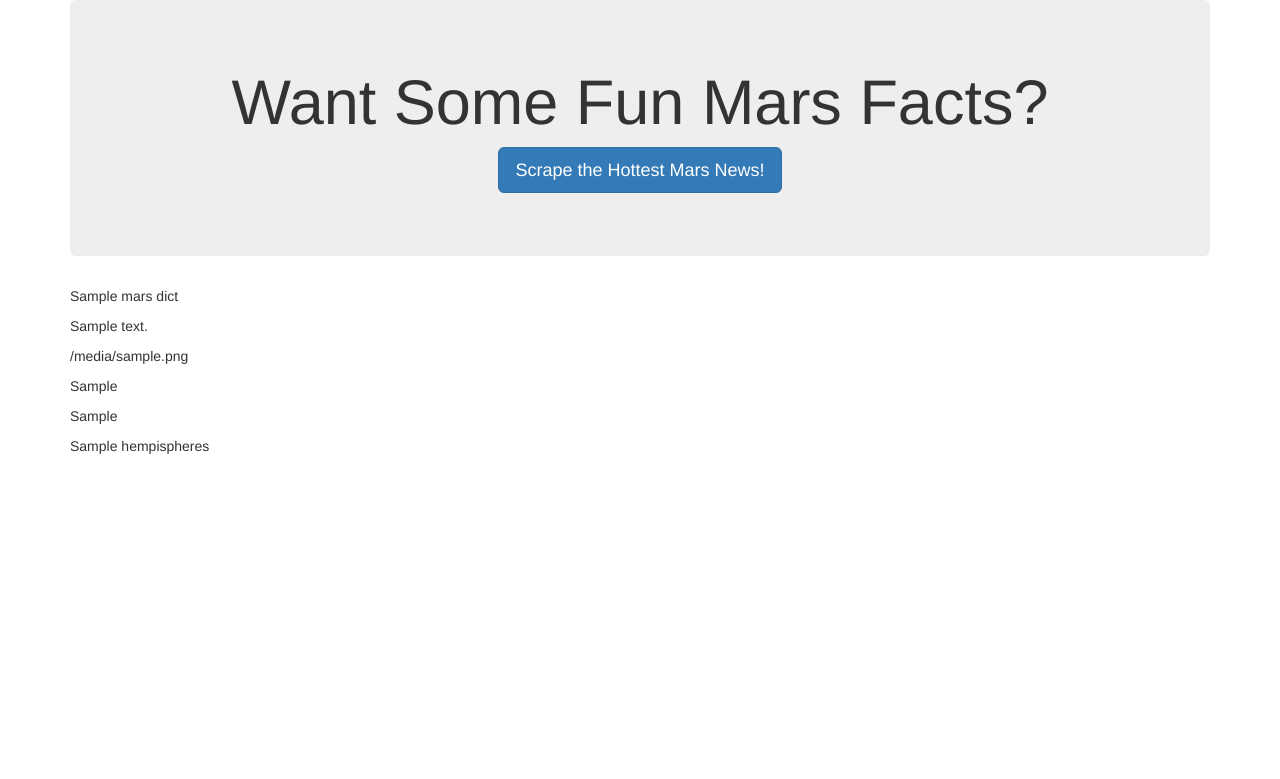
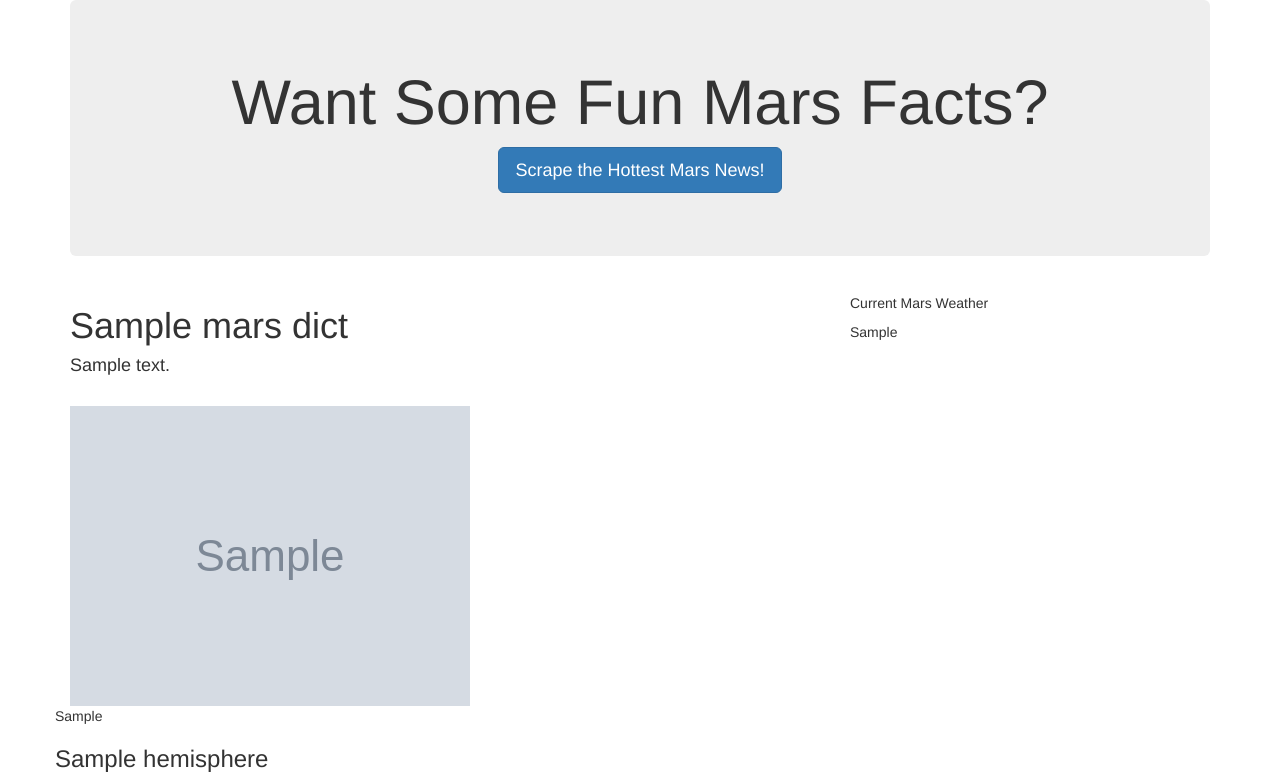
Before and after one commit to markmessick/web-scraping-challenge, a Flask app: page / in a window 1280 px wide. Shown: the top 779 px of the page. Before the commit the page ends 454 px from the top, so only its background shows below. Run offline with Flask 2, Linux system fonts and the light colour scheme; grey boxes marked "Sample" are stand-in pictures; a database or web service that is not in the repository returns one stand-in record (values such as "Sample title"); some libraries are stand-ins or nearby versions.

Commit message:
added finalized files

```diff
--- a/Mission_to_Mars/templates/index.html
+++ b/Mission_to_Mars/templates/index.html
@@ -17,17 +17,48 @@
       <p><a class="btn btn-primary btn-lg" href="/scrape" role="button">Scrape the Hottest Mars News!</a></p>
     </div>
 
-    <!-- Craigslist Listings -->
-    <div class="row" id="craiglist-listings">
-      <div class="col-md-12">
-        <p>{{mars_dict.news_title}}</p>
-        <p>{{mars_dict.news_description}}</p>
-        <p>{{mars_dict.featured_image}}</p>
-        <p>{{mars_dict.mars_weather}}</p>
-        <p>{{mars_dict.mars_facts}}</p>
-        <p>{{mars_dict.hempispheres}}</p>
+    <div class="row">
+      <div class="col-md-8">
+        <h1>{{mars_dict.news_title}}</h1>
+        <h4>{{mars_dict.news_description}}</h4>
+        <br>
+        <img src="{{mars_dict.featured_image}}">
+        <br>
+      </div>
+
+      <div class="col-md-4">
+        <div class="card" style="width: 18rem;">
+          <div class="card-body">
+              <h5 class="card-title">Current Mars Weather</h5>
+              <p class="card-text">{{mars_dict.mars_weather}}</p>
+          </div>
+          </div>
+      </div>
+
+    <div class="row">
+      <div class="col-md-8">
+        {{mars_dict.mars_facts}}
       </div>
     </div>
+
+    {% for hemisphere in mars_dict.hemispheres %}
+        <div class=“col-md-6”>
+          <h3>{{ hemisphere.title}}</h3>
+          <div class=‘thumbnail’>
+            <img src=‘{{ hemisphere.img_url }}’ style=“padding:20px”>
+            <p>{{ hemisphere.img_url }}</p>
+          </div>
+        </div>
+    {% endfor %}
+
+    <!-- <div class="row">
+      <div class="col-md-12">
+        <h2>{{mars_dict.hemispheres["title"]}}</h2>
+        <h2>{{mars_dict.hemispheres[2][0]}}</h2>
+        <img src="{{mars_dict.hemispheres[2][1]}}">
+        <img src="http://astropedia.astrogeology.usgs.gov/download/Mars/Viking/cerberus_enhanced.tif/full.jpg">
+      </div>
+    </div> -->
 
   </div>
 </body>
```
Also changed, not shown: Mission_to_Mars/index.html (deleted, +0 -51 lines), Mission_to_Mars/scrape_mars.py (+6 -8 lines), 1 other file.
